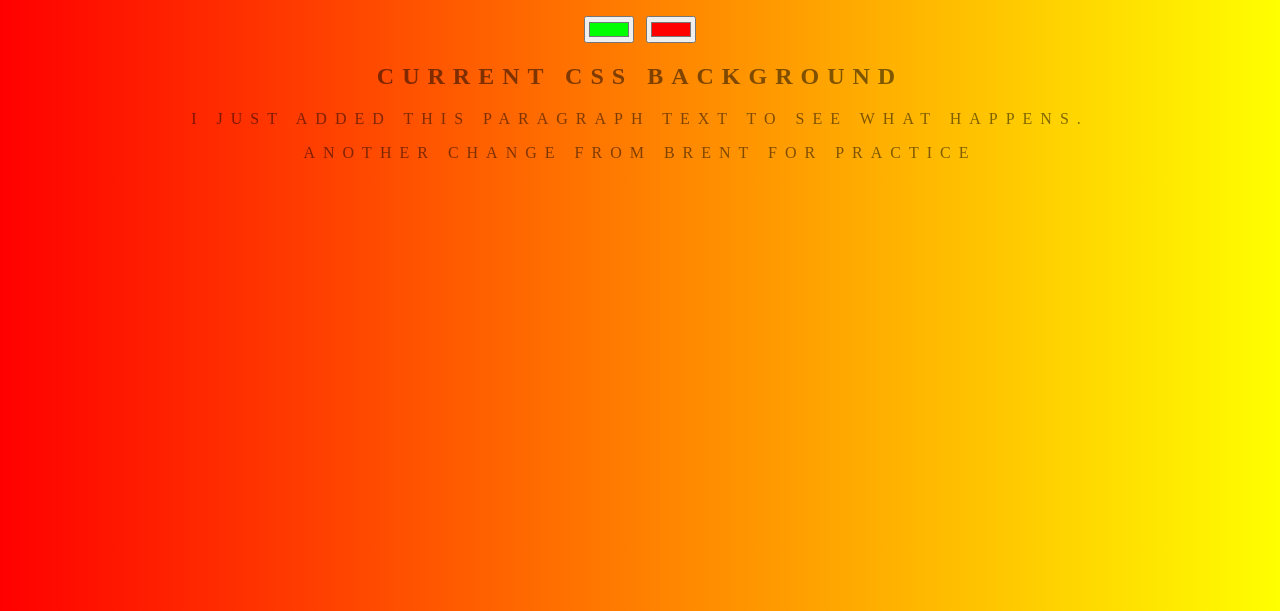
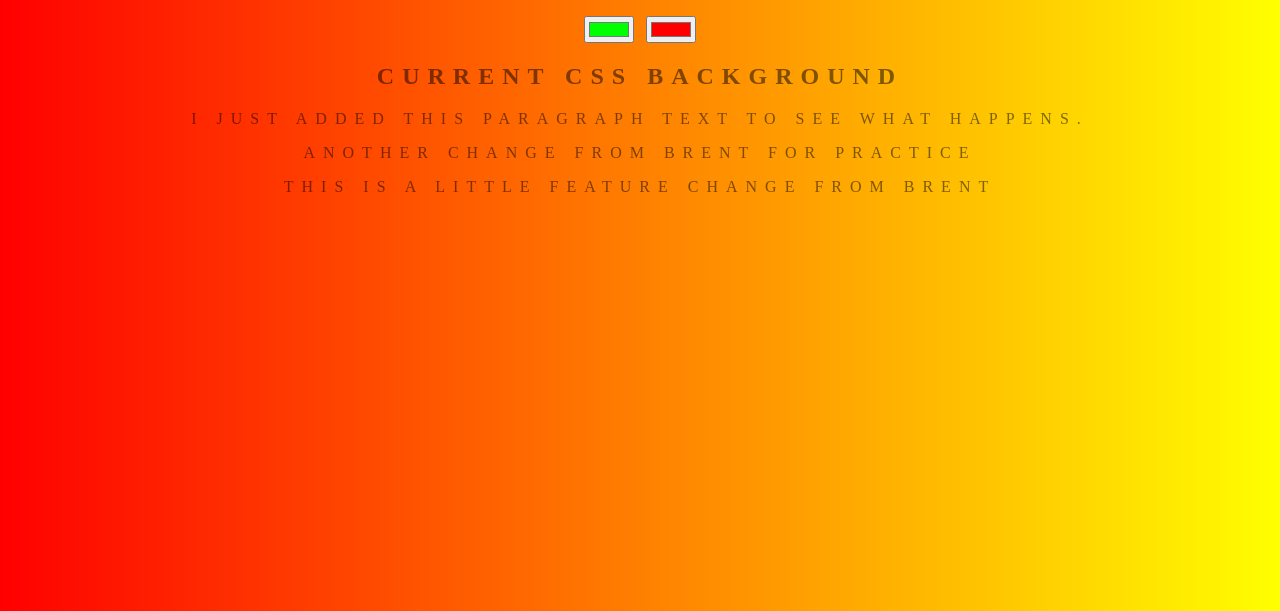
Before and after one commit to zenPossum/background-generator, a plain HTML site: page index.html in a window 1280 px wide. Shown: the part 189-800 px from the top of the page. Drawn offline with Linux system fonts and the light colour scheme.

Commit message:
this is a little feature change

```diff
--- a/index.html
+++ b/index.html
@@ -11,6 +11,7 @@
 	<h2>Current CSS Background</h2>
 	<p>I just added this paragraph text to see what happens.</p>  <!-- I just added this-->
 	<p>Another change from Brent for practice</p>
+	<p>This is a little feature change from Brent</p>
 	<h3></h3>
 	<script type="text/javascript" src="script.js"></script>
 </body>
```
